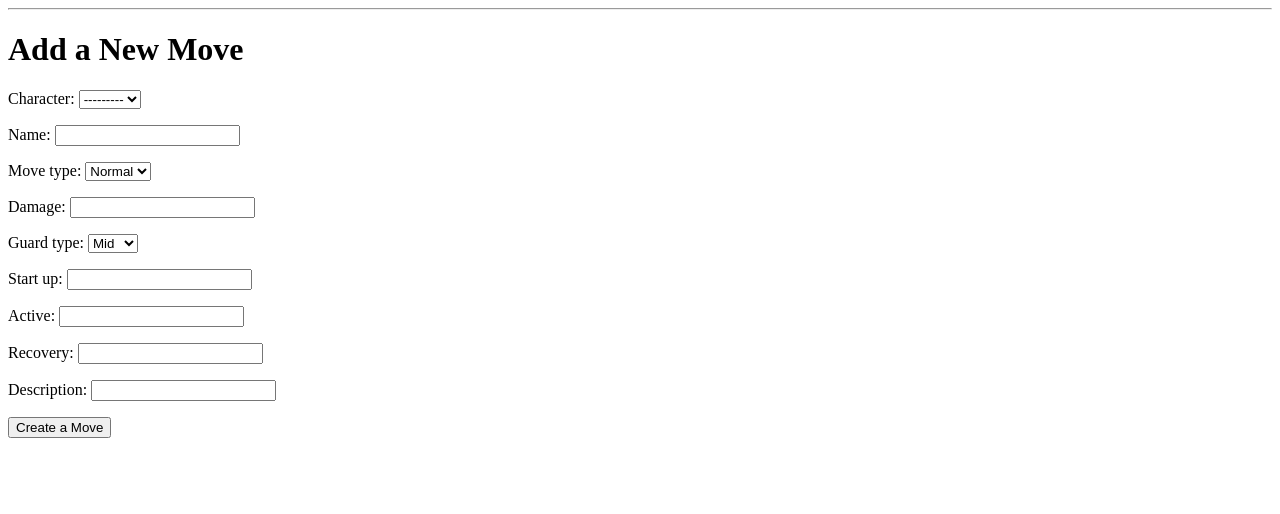
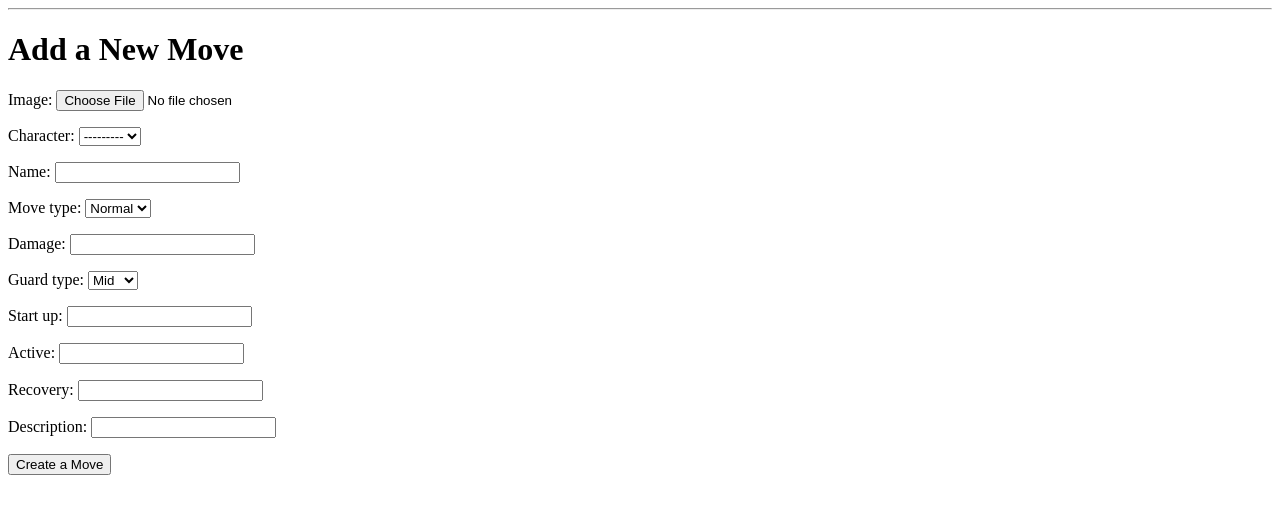
Before and after one commit to Alkhabbaz98/frameWiki-prj4, a Django app: page /frameWiki/new/ in a window 1280 px wide. Shown: the part 26-540 px from the top of the page. Run offline with Django 5.2, Linux system fonts and the light colour scheme; data that the repository does not hold is empty.

Commit message:
tested image upload and it worked

```diff
--- a/frameWiki_project/settings.py
+++ b/frameWiki_project/settings.py
@@ -126,3 +126,7 @@ STATIC_URL = 'static/'
 # https://docs.djangoproject.com/en/5.2/ref/settings/#default-auto-field
 
 DEFAULT_AUTO_FIELD = 'django.db.models.BigAutoField'
+
+
+MEDIA_URL = 'media/'
+MEDIA_ROOT = BASE_DIR / 'media'
--- a/frameWiki_project/urls.py
+++ b/frameWiki_project/urls.py
@@ -16,9 +16,11 @@ Including another URLconf
 """
 from django.contrib import admin
 from django.urls import path,include
+from django.conf.urls.static import static
+from django.conf import settings
 
 
 urlpatterns = [
     path('admin/', admin.site.urls),
     path('', include('main_app.urls')),
-]
+] + static(settings.MEDIA_URL, document_root = settings.MEDIA_ROOT)
--- a/main_app/form.py
+++ b/main_app/form.py
@@ -2,6 +2,7 @@ from django import forms
 from .models import Game, Character, Move
 
 class MoveForm(forms.ModelForm):
+
     class Meta:
         model = Move
-        fields = ['character','name','move_type','damage','guard_type','start_up','active','recovery','description']
+        fields = ['image','character','name','move_type','damage','guard_type','start_up','active','recovery','description']
--- a/main_app/models.py
+++ b/main_app/models.py
@@ -34,6 +34,7 @@ class Move(models.Model):
         ("Special", "Special"),
     ]
     character = models.ForeignKey(Character, on_delete=models.CASCADE, related_name="moves")
+    image = models.ImageField(upload_to = 'image_store/', blank = True, null = True)
     name = models.CharField(max_length=50)
     move_type = models.CharField(
         max_length=50,
--- a/main_app/templates/move_details.html
+++ b/main_app/templates/move_details.html
@@ -5,6 +5,7 @@
   <h2>Game: {{ move.character.game.name }}</h2>
 
   <ul>
+    <img src={{  move.image.url }} >
     <li>Type:{{ move.move_type }}</li>
     <li>Damage:{{ move.damage }}</li>
     <li>Guard:{{ move.guard_type }}</li>
--- a/main_app/templates/movelist.html
+++ b/main_app/templates/movelist.html
@@ -4,6 +4,7 @@
     {% for move in moves %}
     <h1>{{move.character}}</h1>
     <ul>
+        <li>{{ move.image }}</li>
         <li>Name: {{move.name}}</li>
         <li>Type of Move: {{move.move_type}}</li>
         <li>Damage: {{move.damage}}</li>
--- a/main_app/views.py
+++ b/main_app/views.py
@@ -7,6 +7,7 @@ from django.urls import reverse_lazy, reverse
 from django.views.generic import ListView, DetailView, CreateView, UpdateView, DeleteView
 from django.views import View
 from .models import Game, Character, Move
+from . form import MoveForm
 # Create your views here.
 
 class MoveListView(ListView):
@@ -21,7 +22,7 @@ class MoveDetailView(DetailView):
 
 class MoveCreateView(CreateView):
     model = Move
-    fields = ['character','name','move_type','damage','guard_type','start_up','active','recovery','description']
+    form_class = MoveForm
     template_name = 'move_form.html'
 
     def  get_success_url(self):
@@ -38,7 +39,7 @@ class MoveCreateView(CreateView):
 
 class MoveUpdateView(UpdateView):
     model = Move
-    fields = ['character','name','move_type','damage','guard_type','start_up','active','recovery','description']
+    form_class = MoveForm
     template_name = 'move_form.html'
 
     def get_success_url(self):
@@ -49,7 +50,6 @@ class MoveDeleteView(DeleteView):
     # success_url = 'movelist'
     def get_success_url(self):
         return reverse_lazy('movelist')
-
 
 
 def list_all_games(request):
```
Also changed, not shown: main_app/migrations/0006_move_image.py (added), media/image_store/1200px-GGST_Johnny_214K.png (added), media/image_store/Polycrystalline.jpg (added), media/image_store/Thin-film.jpg (added).
